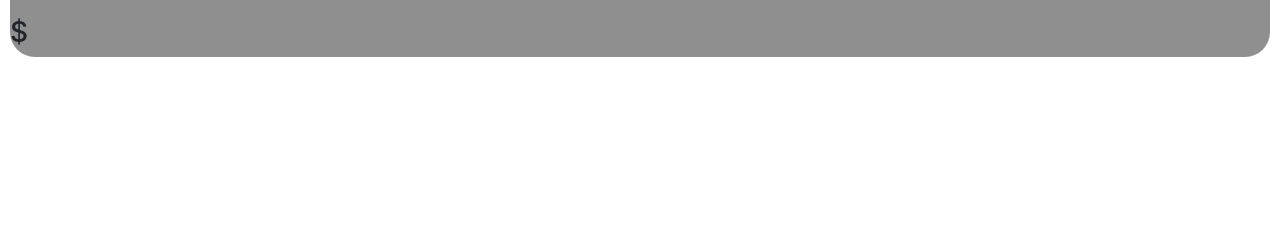
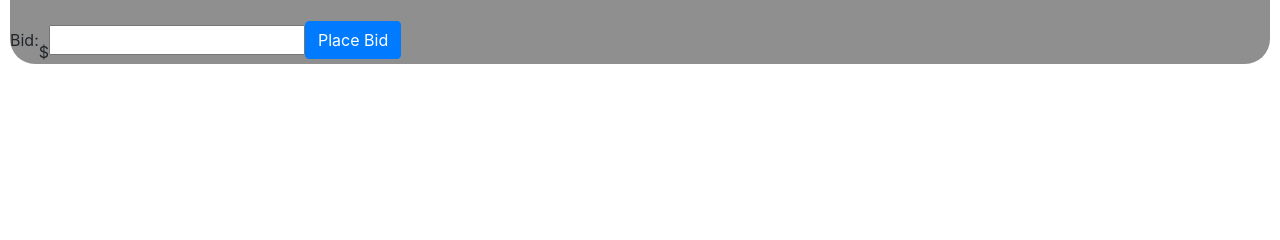
Before and after one commit to mdivana/cs50web_p2, a Django app: template auctions/templates/auctions/listing_detail.html in a window 1280 px wide. Shown: the part 197-437 px from the top of the page. Run offline with Django 3.2, Linux system fonts and the light colour scheme; the template is opened without the code that fills it, so the values that code supplies are empty; the visitor is signed in with stand-in values (Sample User, id 1); some libraries are stand-ins or nearby versions.

Commit message:
add_bid form added

```diff
--- a/auctions/templates/auctions/listing_detail.html
+++ b/auctions/templates/auctions/listing_detail.html
@@ -1,23 +1,24 @@
 {% extends "auctions/layout.html" %}
 {% load static %}
+{% load crispy_forms_tags %}
 
 {% block body %}
 <article class="media content-section" style="background-color: #8f8f8f; border-radius: 25px;">
     <div class="article-metadata" style="border-bottom: none;">
         <small class="text-muted">{{ object.date_posted|date:"d F, Y" }}</small>
         {% if user.is_authenticated and user.id != auction.seller.id %}
-            <!-- create forn here for bidding
+            <form action="{% url 'auctions:watchlist' %}" method="POST">
                 {% csrf_token %}
                 {% if watchlist %}
                     <input type="submit" class="btn btn-danger" value="Remove from watchlist">
-                    <input type="hidden" name="watchlist" value="True">
+                    <input type="hidden" name="on_watchlist" value="True">
                 {% else %}
                     <input type="submit" class="btn btn-success" value="Add to watchlist">
-                    <input type="hidden" name="watchlist" value="False">
+                    <input type="hidden" name="on_watchlist" value="False">
                 {% endif %}
                 <input type="hidden" name="user_id" value="{{ user.id }}">
                 <input type="hidden" name="auction_id" value="{{ auction.id }}">
-            -->
+            </form>
         {% endif %}
         <div>
             <h2 class="article-title">{{ object.title }}</h2>
@@ -25,16 +26,20 @@
             <p class="article-content">{{ object.description }}</p>
             <p class="article-content">{{ object.category }}</p>
 
-            <h3>
-            {% if object.Bid == none %}
-                $ {{ object.startingbid }}
-            {% else %}
-                $ {{ object.Bid }}
-            {% endif %}
-            </h3>
 
             {% if request.user.is_authenticated and not ended %}
-                <!-- create form here for bidding-->
+                <form method="POST" action="{% url 'add_bid' listing.id %}" class="form-inline">
+                    {% csrf_token %}
+                    <div class="form-group">
+                        <label for="Bid">Bid:</label><br>
+                        {% if object.Bid == none %}
+                            $ <input type="number" id="Bid" name="Bid" value="{{ object.startingbid }}"><br>
+                        {% else %}
+                            $ <input type="number" id="Bid" name="Bid" value="{{ object.Bid }}"><br>
+                        {% endif %}
+                        <input class="btn btn-primary" type="submit" value="Place Bid"/>
+                    </div>
+                </form>
             {% endif %}
 
         </div>
--- a/auctions/urls.py
+++ b/auctions/urls.py
@@ -8,5 +8,6 @@
     path('logout', views.logout_view, name='logout'),
     path('register', views.register, name='register'),
     path('listing/new/', views.ListingCreateView.as_view(), name='listing-create'),
-    path('listing/<int:pk>/', views.ListingDetailView.as_view() , name='listing-detail')
+    path('listing/<int:pk>/', views.ListingDetailView.as_view() , name='listing-detail'),
+    path("listing/<str:id>/bid", views.add_bid, name="add_bid"),
 ]
```
Also changed, not shown: auctions/views.py (+12 -2 lines).
